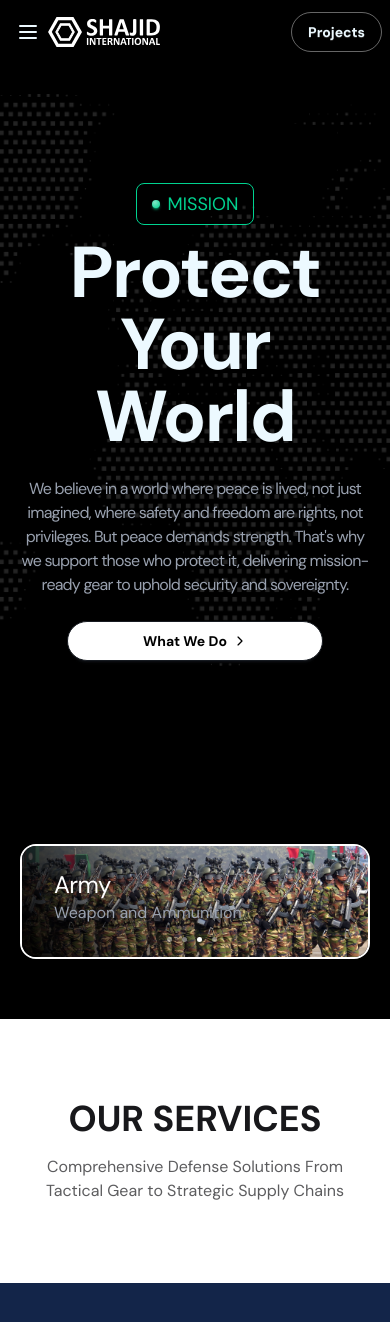
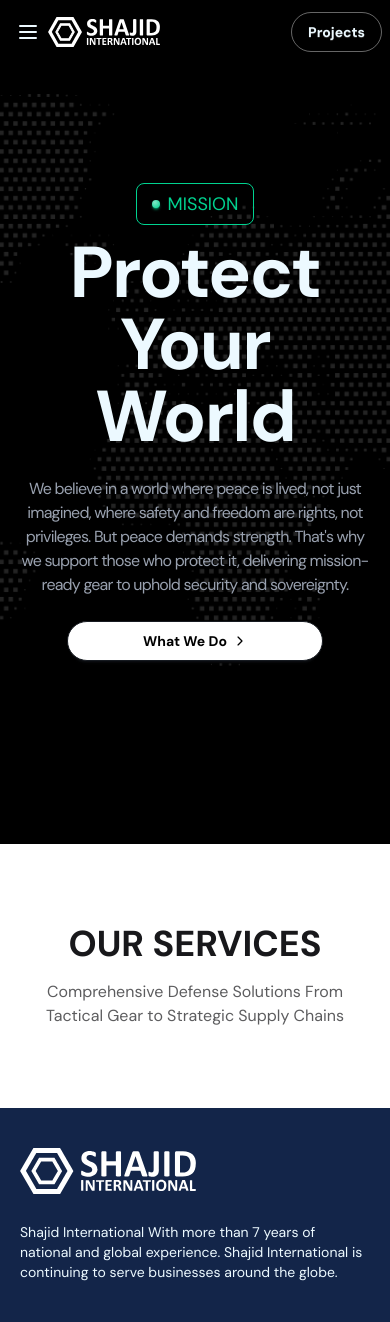
Before and after one commit to ahsanulazim/shajidint, a Next.js app: page / in a window 390 px wide. Shown: the top 1322 px of the page. Built offline with nearby package versions, Linux system fonts and the light colour scheme.

Commit message:
Carousel Responsive

```diff
--- a/app/page.js
+++ b/app/page.js
@@ -7,7 +7,7 @@
     <>
       <main>
         <Hero />
-        <section className="bg-black pb-15 px-5 lg:px-10">
+        <section className="hidden lg:block bg-black pb-15 px-5 lg:px-10">
           <HeroCarousel />
         </section>
         <Services />
```
